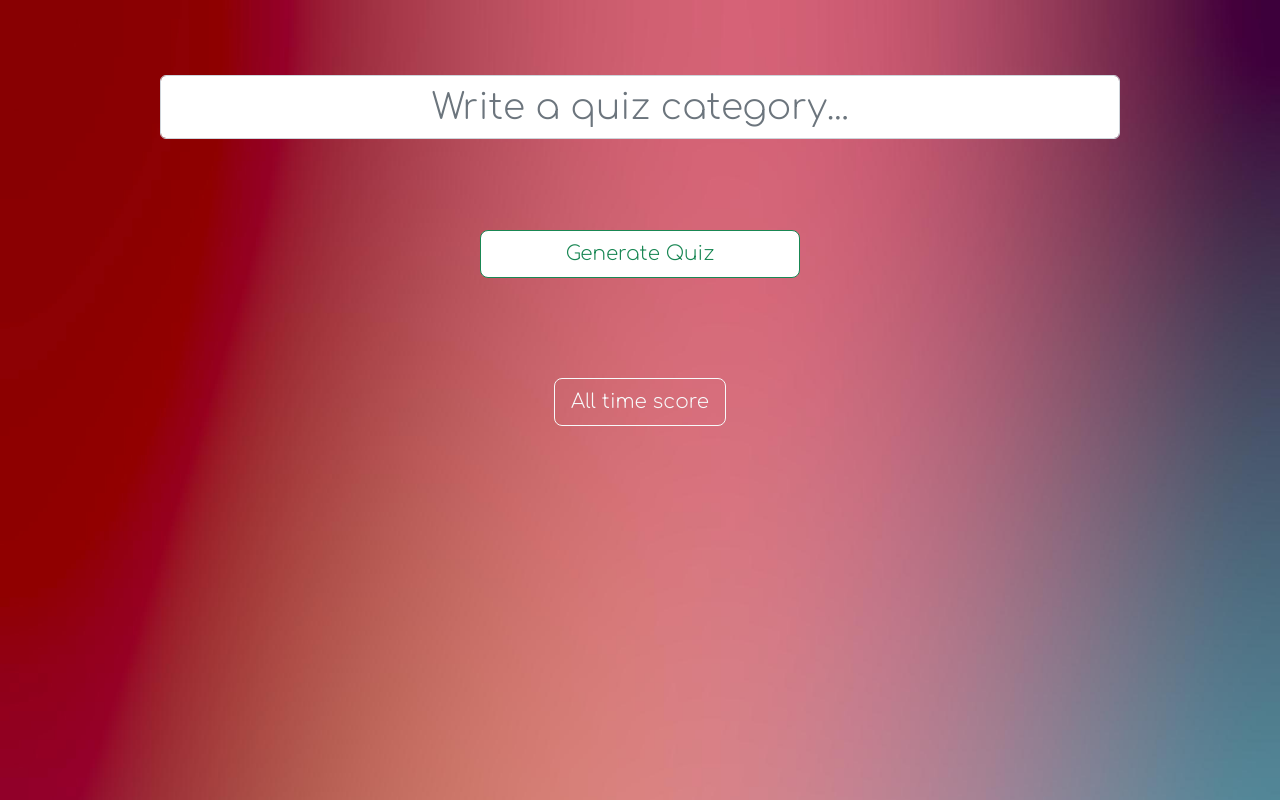
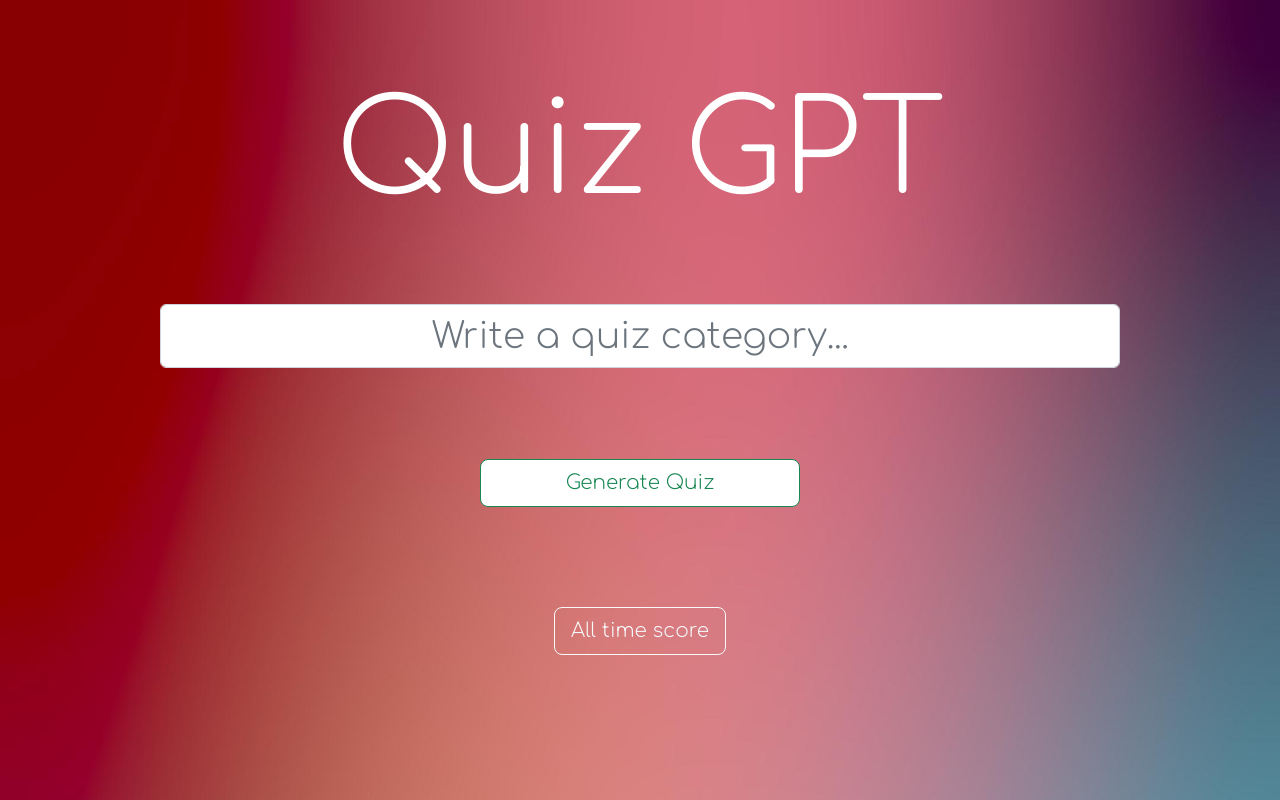
Before and after one commit to whereube/quizgpt, a React (Create React App) app: page / in a window 1280 px wide. Built offline with nearby package versions, Linux system fonts and the light colour scheme; no server answers.

Commit message:
Fixed a merge issue

```diff
--- a/src/CreateQuiz.js
+++ b/src/CreateQuiz.js
@@ -25,7 +25,7 @@ export default function CreateQuiz(props){
     }
     return(
         <div>
-            <h1 id="headline"></h1>
+            <h1 id="headline">Quiz GPT</h1>
             <div className="searchDiv">
                 <>
                 <InputGroup className="mb-3 w-75 inputField mx-auto">
```
